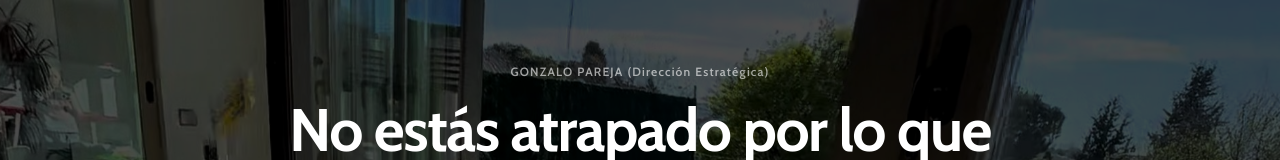
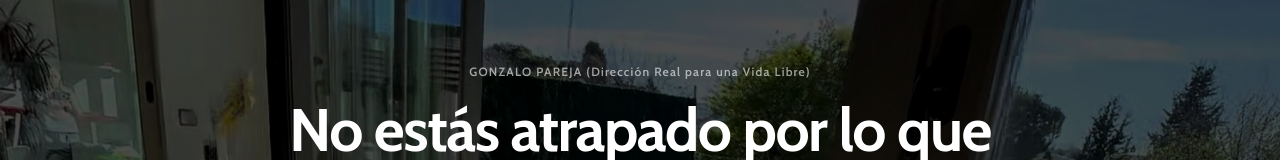
Before and after one commit to Rextimort/gonzalopareja, an Astro site: page /intervencion-estrategica in a window 1280 px wide. Shown: the top 160 px of the page. Built offline with nearby package versions, Linux system fonts and the light colour scheme; Astro itself is replaced by a stand-in of ours; a web font is replaced by a local one.

Commit message:
Intervención: update top label

```diff
--- a/src/pages/intervencion-estrategica.astro
+++ b/src/pages/intervencion-estrategica.astro
@@ -18,7 +18,7 @@ import BaseLayout from '../layouts/BaseLayout.astro';
     <!-- Hero: copy impactante + vídeo -->
     <section class="relative">
       <div class="relative z-10 mx-auto flex max-w-5xl flex-col items-center px-6 pb-10 pt-16 text-center">
-        <p class="text-xs font-semibold tracking-widest text-white/60">GONZALO PAREJA (Dirección Estratégica)</p>
+        <p class="text-xs font-semibold tracking-widest text-white/60">GONZALO PAREJA (Dirección Real para una Vida Libre)</p>
 
         <h1 class="mt-3 max-w-4xl text-balance text-4xl font-extrabold leading-tight tracking-tight sm:text-6xl">
           No estás atrapado por lo que haces.
```
